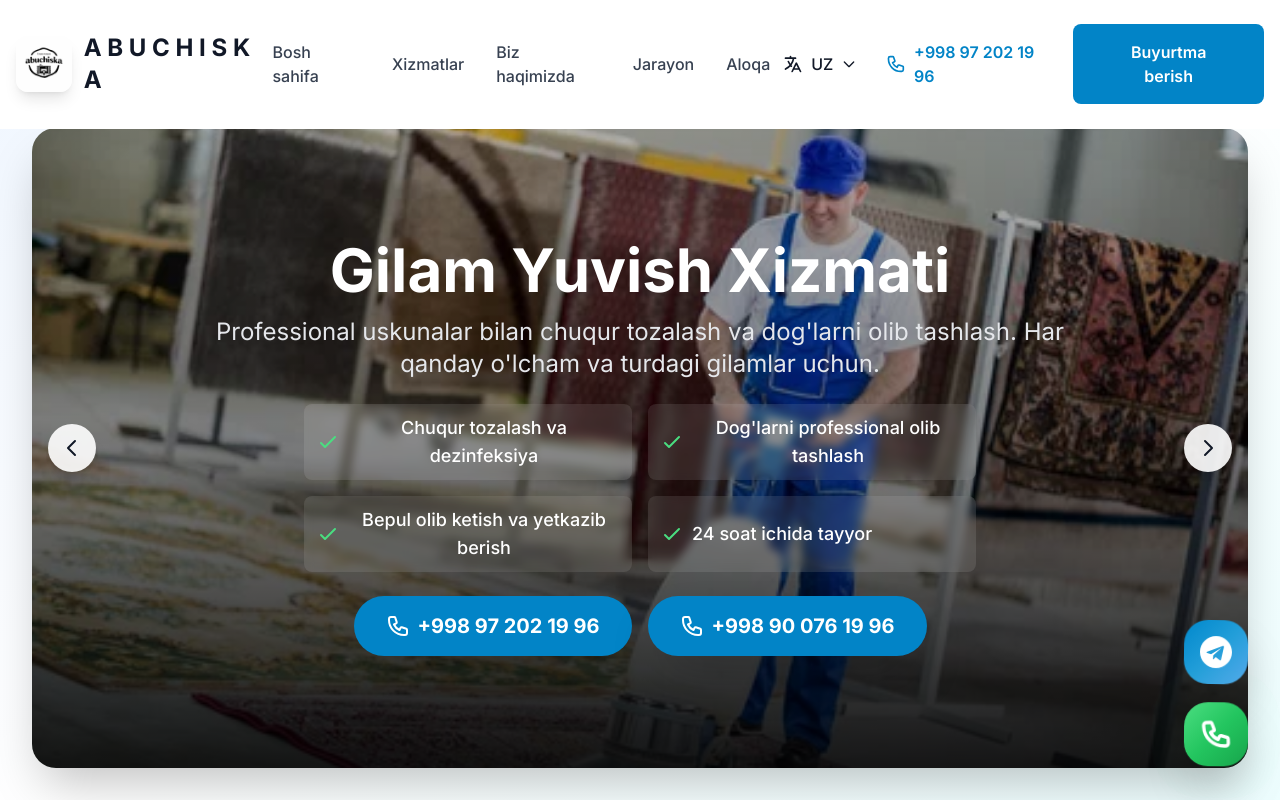
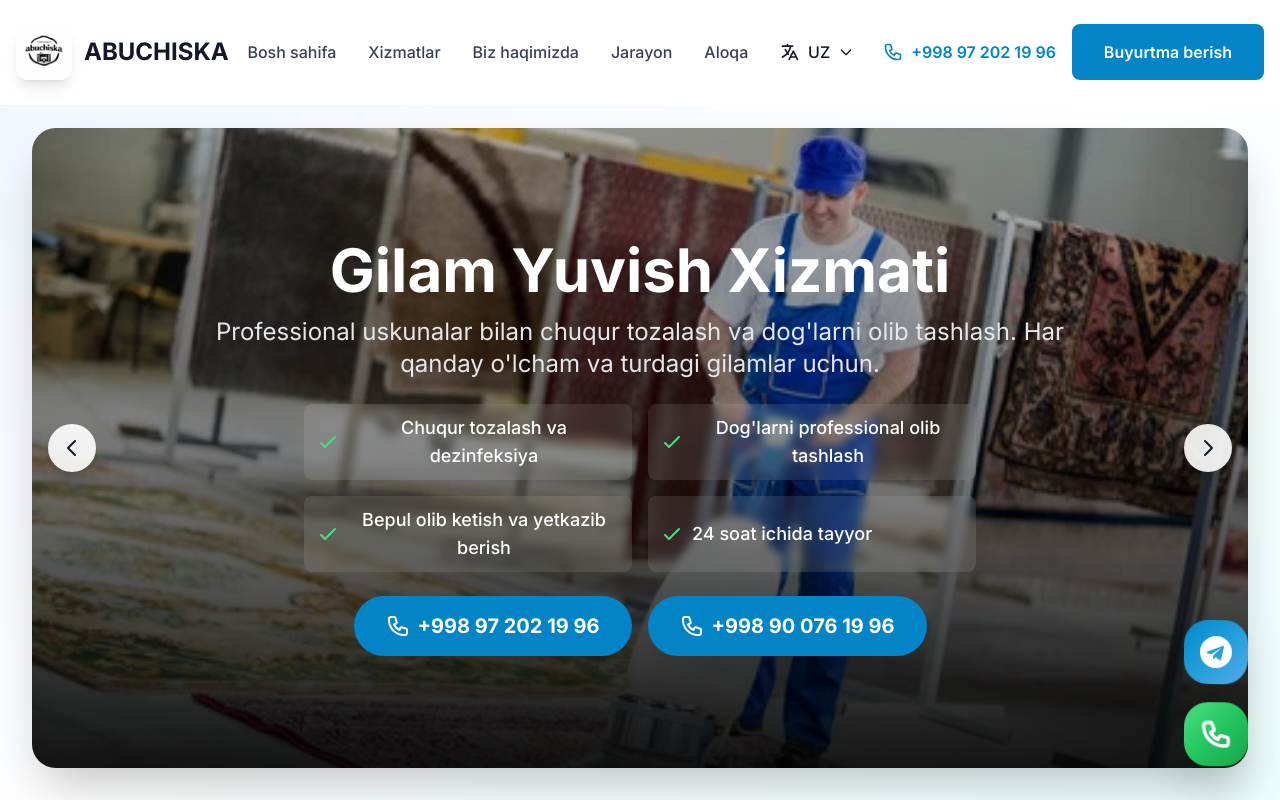
Before and after one commit to bahriddindeveloper96/abu-clean, a Vue app: page / in a window 1280 px wide. Shown: the top 800 px of the page. Built offline with nearby package versions, Linux system fonts and the light colour scheme.

Commit message:
(bhhbcdcdh)

```diff
--- a/src/components/Navbar.vue
+++ b/src/components/Navbar.vue
@@ -17,7 +17,7 @@
             />
           </div>
           <span class="text-xl md:text-2xl font-bold text-gray-900 group-hover:text-primary-600 transition-colors duration-300">
-            A B U C H I S K A
+            ABUCHISKA
           </span>
         </a>
 
```
